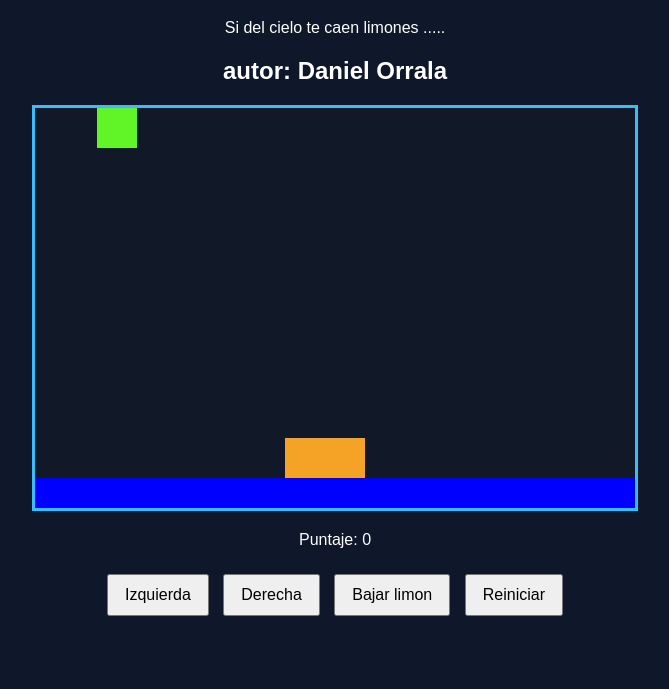
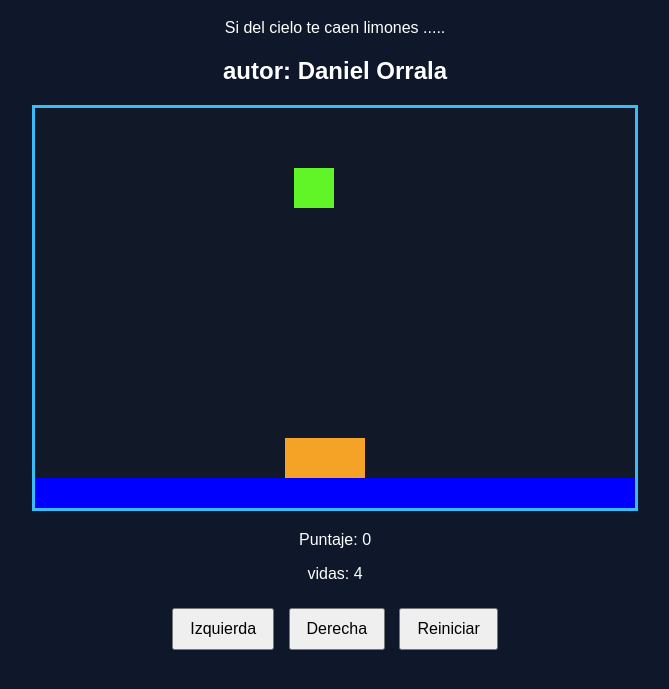
Before and after one commit to daniel-000com/juego_limones, a plain HTML site: page limones.html in a window 1280 px wide. Both pictures are taken after a click on the button "Izquierda". Shown: the part 99-788 px from the top of the page, without its empty margins (305-974 px from the left). Drawn offline with Linux system fonts and the light colour scheme.

Commit message:
add setInterval, score, and lives

```diff
--- a/limones.html
+++ b/limones.html
@@ -16,11 +16,11 @@
 
     <div class="panel">
       <p>Puntaje: <span id="txtPuntaje">0</span></p>
+      <p>vidas: <span id="txtVidas">0</span></p>
     </div>
     <div class="botones">
       <button onclick="moverIzquierda()">Izquierda</button>
       <button onclick="moverDerecha()">Derecha</button>
-      <button onclick="bajarLimon()">Bajar limon</button>
       <button>Reiniciar</button>
     </div>
   </div>
--- a/limones.js
+++ b/limones.js
@@ -11,9 +11,14 @@ let personajex = canvas.width/2-40
 let personajeY = canvas.height-(ALTURA_SUELO+ALTURA_PERSONAJE);
 let limonX = canvas.width/2-40;
 let limonY = 0;
+let puntaje=0;
+let vidas=5;
+let velocidaCaida=200;
+
 
 
 function iniciar(){
+    interval=setInterval(bajarLimon,velocidaCaida)
     dibujarSuelo();
     dibujarPersonaje();
     aparecerLimon();
@@ -50,6 +55,7 @@ function bajarLimon(){
     limonY = limonY +10;
     actualizarPantalla();
     detectarColicion();
+    detectarPiso();
 }
 
 function actualizarPantalla(){
@@ -61,6 +67,8 @@ function actualizarPantalla(){
 function detectarColicion(){
     if(limonX+ANCHO_LIMON>personajex && limonX < personajex+ANCHO_PERSONAJE && limonY+ALTURA_LIMON>personajeY && limonY < personajeY+ALTURA_PERSONAJE){
         aparecerLimon();
+        puntaje=puntaje +1;
+        mostrarSpam("txtPuntaje",puntaje);
 
         }
 }
@@ -73,3 +81,12 @@ function aparecerLimon(){
     limonY=0;
     actualizarPantalla();
 }
+function detectarPiso(){
+    if(limonY+ALTURA_LIMON==canvas.height-ALTURA_SUELO){
+        aparecerLimon();
+        vidas=vidas - 1;
+        mostrarSpam("txtVidas",vidas);
+    }
+
+
+}
--- a/utils.js
+++ b/utils.js
@@ -5,3 +5,7 @@ function generaAleatorio(min,max){
     numeroEntero = numeroEntero+min;
     return numeroEntero
 }
+function mostrarSpam(idSpam, valor){
+        let componente=document.getElementById(idSpam);
+        componente.textContent=valor;
+}
```
